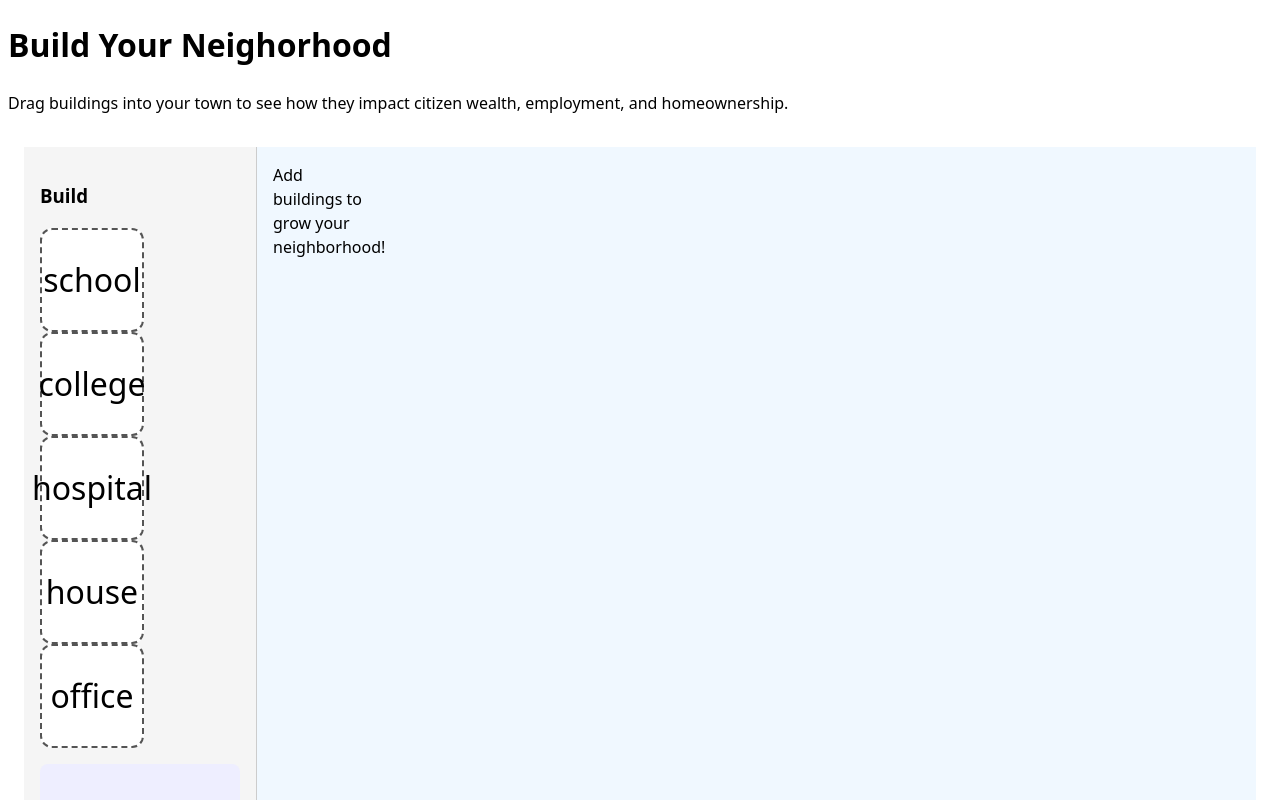
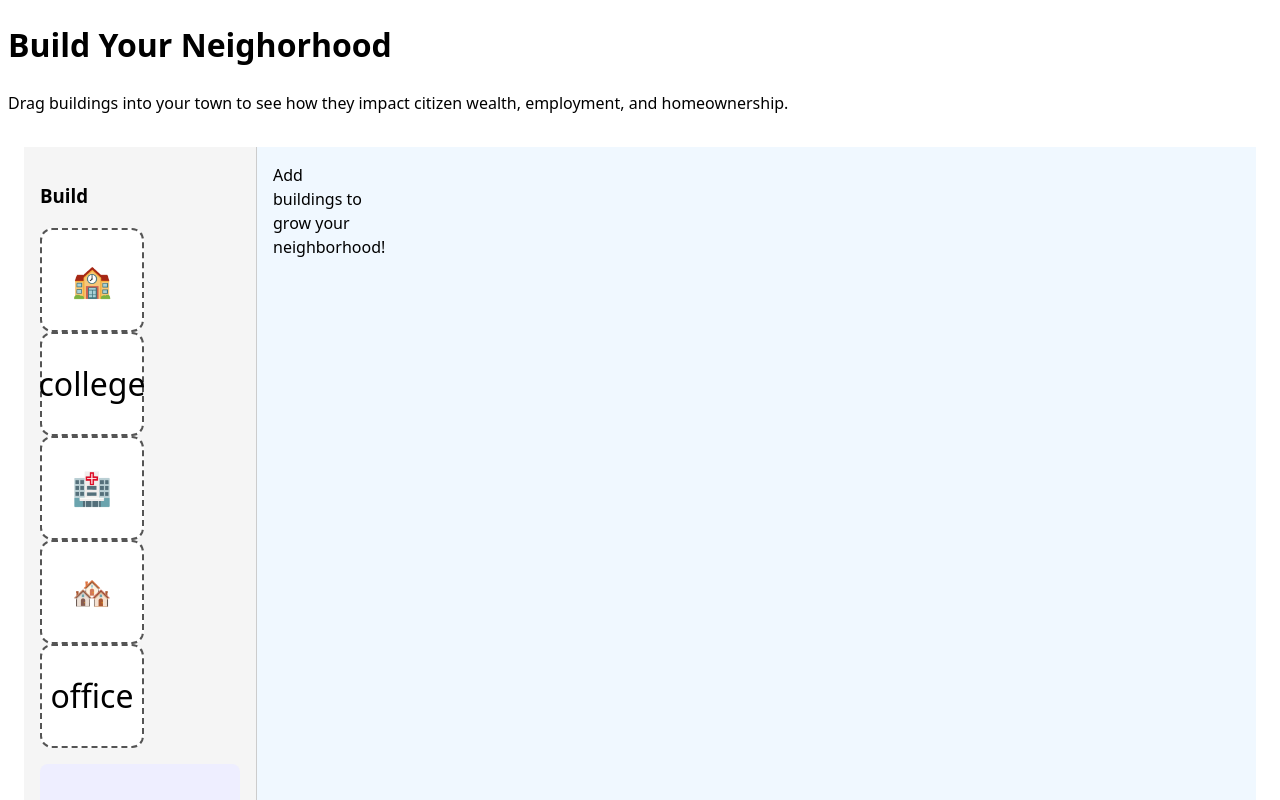
Before and after one commit to PolinaPred/BWDCSimulator, a Svelte app: page / in a window 1280 px wide. Shown: the top 800 px of the page. Built offline with nearby package versions, Linux system fonts and the light colour scheme.

Commit message:
Make buildings draggable and update town stats

```diff
--- a/src/sections/Simulator.svelte
+++ b/src/sections/Simulator.svelte
@@ -1,6 +1,14 @@
 <script>
 
     let town = [];
+
+    function handleDrop(event) {
+        const name = event.dataTransfer.getData('text/plain');
+        if(name){
+            addBuilding(name);
+        }
+    }
+
     let stats = {
         population: 1000,
         averageWealth: 20000,
@@ -10,7 +18,7 @@
 
     const buildings = [
         {
-            name: 'school',
+            name: '🏫',
             effect: () => {
                 stats.employmentRate += 0.05;
                 stats.averageWealth += 2000;
@@ -25,13 +33,13 @@
             },
         },
         {
-            name: 'hospital',
+            name: '🏥',
             effect: () => {
                 stats.employmentRate += 0.02;
             },
         },
         {
-            name: 'house',
+            name: '🏘️',
             effect: () => {
                 stats.homeownershipRate += 0.05;
             },
@@ -45,9 +53,13 @@
         },
     ];
 
-    function addBuilding(building){
-        town.push(building);
-        building.effect();
+    function addBuilding(name){
+        const building = buildings.find(b => b.name === name || b.name.toLowerCase() === name.toLowerCase())
+        if (building){
+            town = [...town, building.name];
+            building.effect();
+            stats = {...stats};
+        }
     }
 </script>
 
@@ -61,9 +73,9 @@
             {#each buildings as building}
             <div
                 class="building"
-                on:click={() => addBuilding(building)}
-                title={building.name}
-            >
+                draggable="true"
+                on:dragstart={(e) => e.dataTransfer.setData('text/plain', building.name)}
+                title={building.name}>
                     {building.name}
             </div>
             {/each}
@@ -76,12 +88,15 @@
             </div>
         </div>
 
-        <div class="town">
+        <div
+            class="town"
+            on:dragover|preventDefault
+            on:drop={handleDrop}>
             {#if town.length === 0}
                 <div class="empty-town">Add buildings to grow your neighborhood!</div>
                 {/if}
                 {#each town as building}
-                    <div class="building">{building.name}</div>
+                    <div class="building">{building}</div>
                 {/each}
         </div>
     </div>
```
